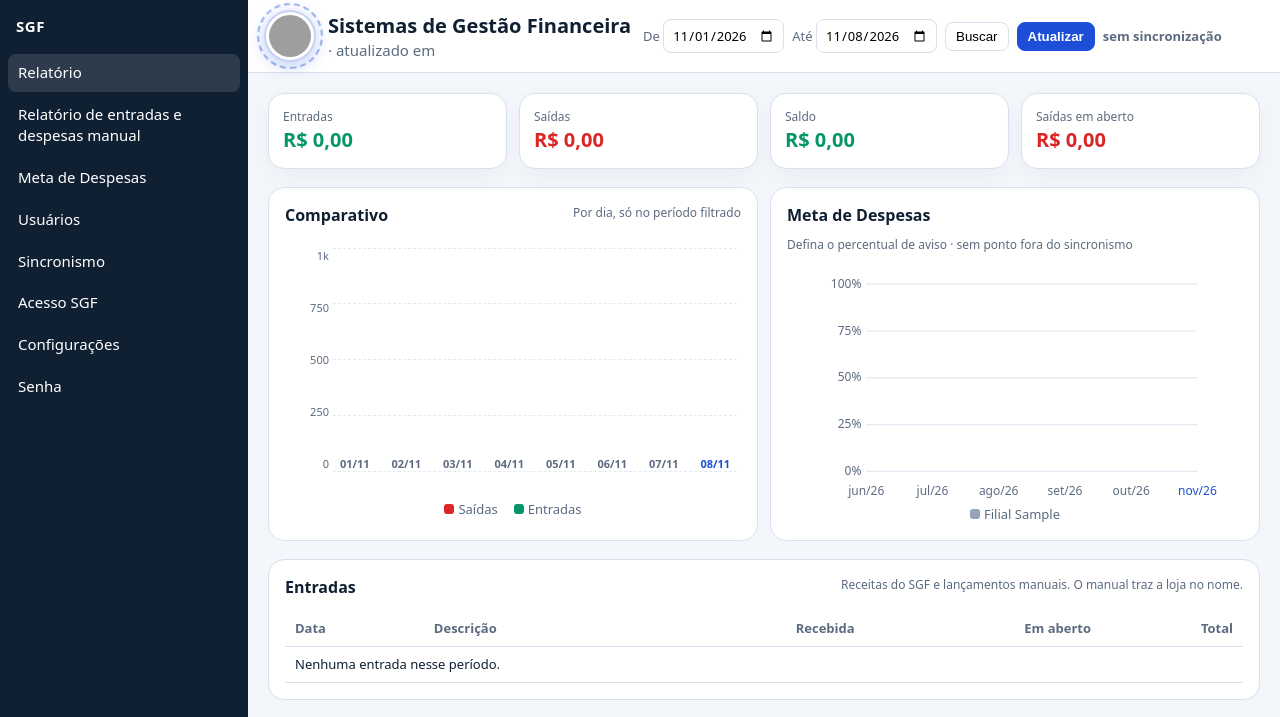
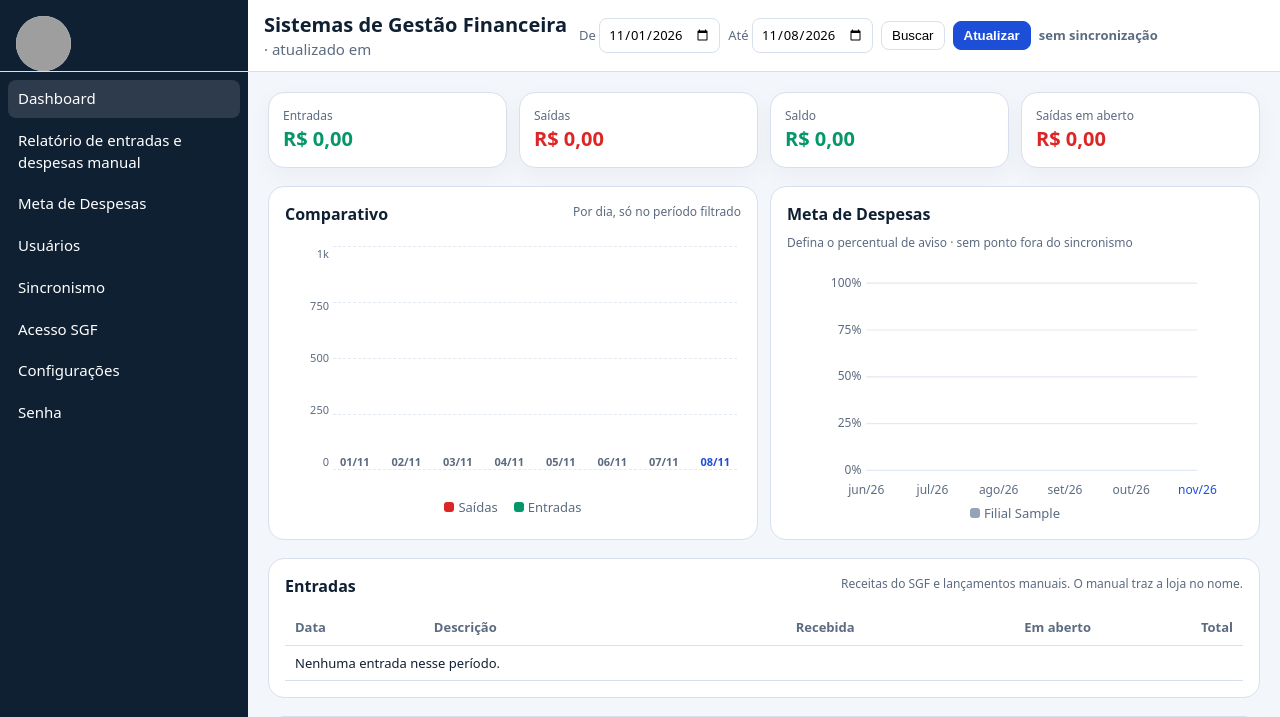
Before and after one commit to adrpires/sgf, a Flask app: page / in a window 1280 px wide. Shown: the top 717 px of the page. Run offline with Flask 3, Linux system fonts and the light colour scheme; the visitor is signed in with stand-in values (Sample User, id 1); tables that the repository leaves empty hold one stand-in row (values such as "Sample post"); grey boxes are pictures that could not be loaded.

Commit message:
Move a logo para o menu e renomeia o painel para Dashboard.
A base da logo acompanha a linha inferior do cabeçalho, e o nome do sistema permanece no topo da página.

Co-authored-by: adrpires <adrpires@users.noreply.github.com>

```diff
--- a/app.py
+++ b/app.py
@@ -259,7 +259,7 @@ def montar_menu(usuario, ativo=""):
         return f'<a href="{href}"{classe}>{html.escape(rotulo)}</a>'
 
     links = [
-        link("/", "Relatório"),
+        link("/", "Dashboard"),
         link("/lancamentos", "Relatório de entradas e despesas manual"),
     ]
     if usuario["admin"]:
@@ -277,17 +277,24 @@ def montar_menu(usuario, ativo=""):
             link("/senha", "Senha"),
         ]
     )
+    logo = logo_painel()
+    marca = (
+        f'<img class="menu-logo" src="{html.escape(logo)}" alt="SGF">'
+        if logo
+        else '<span class="menu-sigla">SGF</span>'
+    )
     return (
         '<div class="menu-fundo" hidden></div>'
         '<aside class="menu" id="menuLateral">'
-        '<p class="menu-marca">SGF</p>'
+        f'<div class="menu-marca">{marca}</div>'
+        '<div class="menu-corpo">'
         f"<nav>{''.join(links)}</nav>"
         '<div class="menu-usuario">'
         f"<strong>{nome}</strong>"
         '<form method="post" action="/sair">'
         f'<input type="hidden" name="csrf" value="{csrf}">'
         '<button type="submit">Sair</button>'
-        "</form></div></aside>"
+        "</form></div></div></aside>"
     )
 
 
--- a/templates/painel.html
+++ b/templates/painel.html
@@ -11,7 +11,10 @@
   body { margin:0; font:15px/1.45 system-ui, Segoe UI, sans-serif; background:var(--bg); color:var(--ink); }
   .app { display:flex; height:100vh; overflow:hidden; }
   .menu { width:248px; height:100vh; max-height:100vh; display:flex; flex-direction:column; background:var(--menu); color:var(--menu-ink); flex-shrink:0; }
-  .menu-marca { margin:0; padding:16px 16px 8px; font-weight:800; letter-spacing:.04em; }
+  .menu-marca { display:flex; align-items:flex-end; flex-shrink:0; padding:8px 16px 0; border-bottom:1px solid var(--line); }
+  .menu-logo { height:calc(100% - 8px); width:auto; max-height:64px; aspect-ratio:1; border-radius:50%; object-fit:cover; background:#fff; display:block; }
+  .menu-sigla { font-weight:800; letter-spacing:.04em; padding-bottom:12px; }
+  .menu-corpo { flex:1; min-height:0; display:flex; flex-direction:column; }
   .menu nav { flex:1; overflow:auto; display:flex; flex-direction:column; gap:4px; padding:8px; }
   .menu a { color:var(--menu-ink); text-decoration:none; padding:8px 10px; border-radius:8px; }
   .menu a.ativo, .menu a:hover { background:rgba(255,255,255,.12); }
@@ -33,7 +36,6 @@
   html[data-tema="escuro"] select,
   html[data-tema="escuro"] button,
   html[data-tema="escuro"] th,
-  html[data-tema="escuro"] .brand-logo,
   html[data-tema="escuro"] .totalizador,
   html[data-tema="escuro"] tfoot td { background:var(--card); color:var(--ink); }
   html[data-tema="escuro"] .note { background:#3a2e16; border-color:#6b5420; color:var(--ink); }
@@ -44,11 +46,6 @@
     .menu.aberto { transform:none; }
     .menu-fundo:not([hidden]) { display:block; position:fixed; inset:0; background:rgba(0,0,0,.45); z-index:35; }
   }
-  .brand { display:flex; align-items:center; gap:14px; margin-bottom:16px; }
-  .brand-logo-wrap { position:relative; flex-shrink:0; line-height:0; }
-  .brand-logo { width:76px; height:76px; border-radius:50%; object-fit:cover; background:#fff; padding:3px; border:2px solid rgba(29,78,216,.25); box-shadow:0 4px 16px rgba(29,78,216,.28); display:block; }
-  .brand-logo-ring { position:absolute; inset:-7px; border-radius:50%; border:2px dashed rgba(29,78,216,.45); animation:spinRing 14s linear infinite; }
-  @keyframes spinRing { to { transform:rotate(360deg); } }
   h1 { font-size:22px; margin:0; }
   .sub { color:var(--muted); }
   .row { display:flex; gap:8px; align-items:center; flex-wrap:wrap; margin-bottom:16px; }
@@ -95,7 +92,6 @@
   .origem-nota:empty { display:none; }
   button#atualizar { background:var(--accent); color:#fff; border-color:var(--accent); font-weight:700; }
   .menu-usuario button { background:transparent; color:var(--menu-ink); border:1px solid rgba(255,255,255,.4); }
-  .topo .brand-logo { width:52px; height:52px; }
   button#atualizar:disabled { opacity:.65; cursor:wait; }
   .idade-sync { color:var(--muted); font-size:13px; font-weight:600; }
   .aviso-sync { color:#b42318; font-weight:700; margin:-8px 0 12px; }
@@ -137,7 +133,6 @@ __MENU__
   <div class="coluna">
     <header class="topo">
       <button class="hamburguer" type="button" aria-label="Abrir menu">☰</button>
-      <span class="brand-logo-wrap"><img class="brand-logo" src="__LOGO__" alt="SGF"><span class="brand-logo-ring"></span></span>
       <div>
         <h1>Sistemas de Gestão Financeira</h1>
         <div class="sub" id="meta"></div>
@@ -242,6 +237,18 @@ __MENU__
     fundo.hidden = true;
   });
 })();
+function alinharMarca() {
+  var topo = document.querySelector('.topo');
+  var marca = document.querySelector('.menu-marca');
+  if (!marca) return;
+  if (!topo || window.matchMedia('(max-width:800px)').matches) {
+    marca.style.height = '';
+    return;
+  }
+  marca.style.height = topo.offsetHeight + 'px';
+}
+window.addEventListener('resize', alinharMarca);
+alinharMarca();
 </script>
 <script>
 const DADOS = __DADOS__;
@@ -740,6 +747,7 @@ function render() {
   ).join('');
 
   document.getElementById('meta').textContent = (DADOS.filial || '') + ' · atualizado em ' + textoQuando(DADOS.geradoEm || '');
+  if (typeof alinharMarca === 'function') alinharMarca();
   const contasFora = (DADOS.contas || []).filter(conta => Math.abs(conta.saldo) >= 1000000).map(conta => conta.nome);
   let nota = 'As entradas vêm da classificação financeira do SGF: cada movimento com tipo receita entra na soma do dia, sem divisão por loja.';
   nota += ' As saídas vêm do contas a pagar, do primeiro dia de cerca de seis meses atrás até a data de hoje, e incluem as despesas lançadas manualmente. As entradas manuais entram na mesma soma, com a loja no nome. Cada filial, a matriz e cada loja em Fornecedores ficam fechadas até serem abertas. Só pendentes esconde o que já foi pago e mantém os meses em aberto.';
--- a/test_sincronismo.py
+++ b/test_sincronismo.py
@@ -277,6 +277,8 @@ class Sincronismo(unittest.TestCase):
     def test_lancamento_manual_entra_no_relatorio_geral(self):
         cliente, resposta = self.entrar()
         token = csrf_de(resposta.get_data(as_text=True))
+        self.assertIn(">Dashboard<", resposta.get_data(as_text=True))
+        self.assertIn("menu-logo", resposta.get_data(as_text=True))
         self.assertIn("Relatório de entradas e despesas manual", resposta.get_data(as_text=True))
         self.assertIn('class="hamburguer"', resposta.get_data(as_text=True))
         self.assertIn("Administrador", resposta.get_data(as_text=True))
```
Also changed, not shown: templates/base.html (+16 -1 lines).
